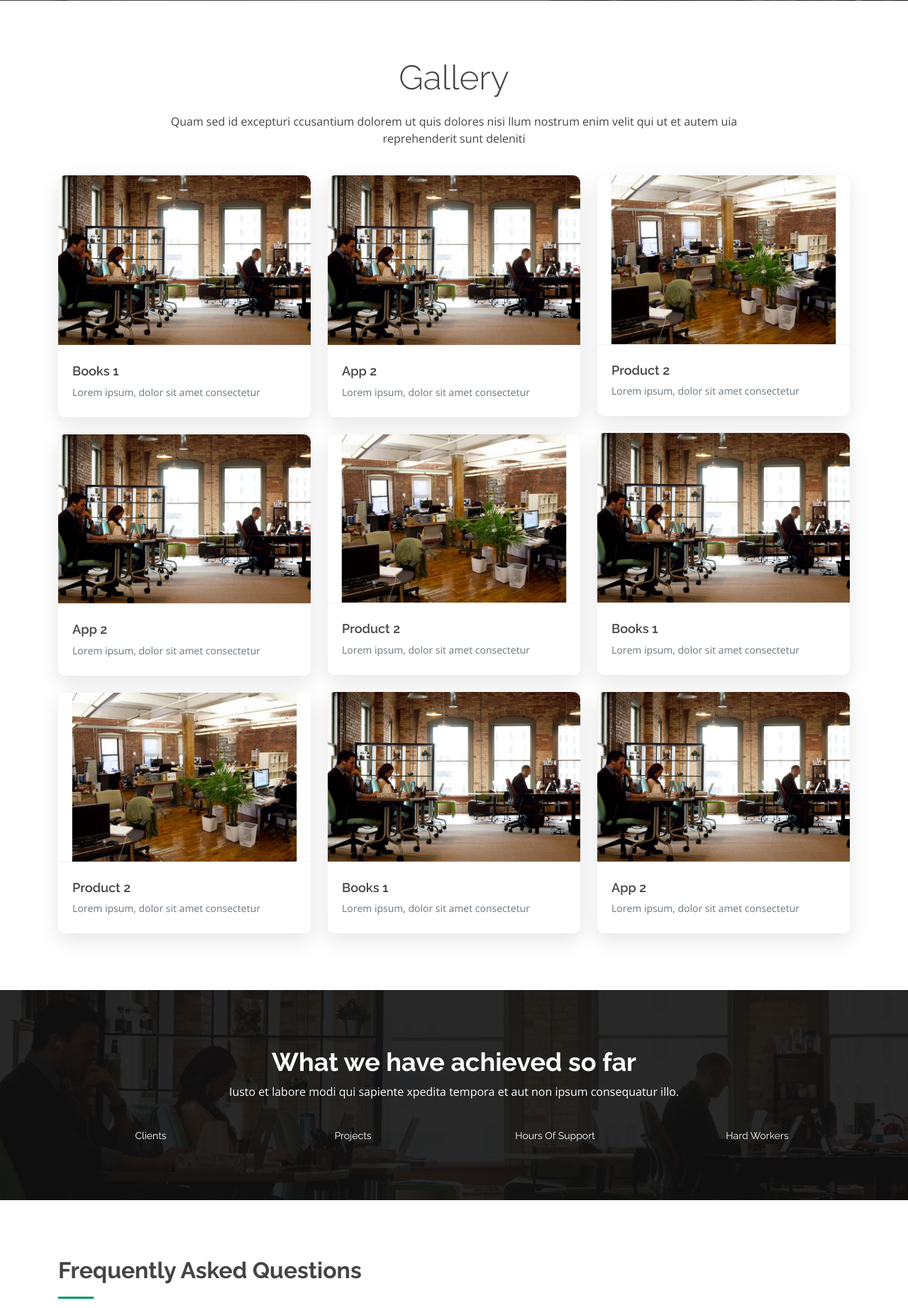
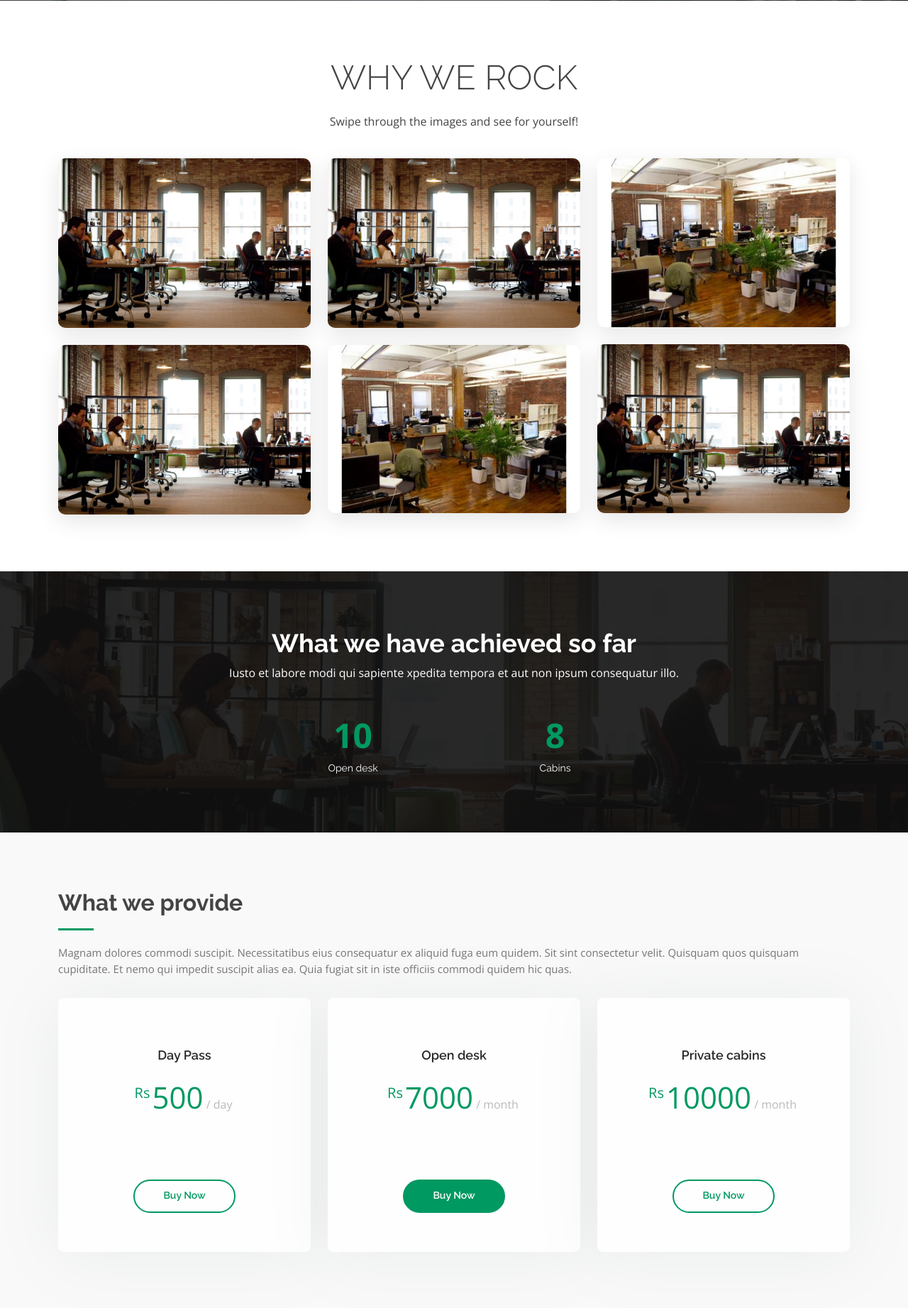
Before and after one commit to anithashanmuga/polestar, a PHP site: page / in a window 1280 px wide. Shown: the part 2489-4332 px from the top of the page at 71% size. Run offline with PHP 8.4, Linux system fonts and the light colour scheme; some libraries are stand-ins or nearby versions.

Commit message:
clean up

```diff
--- a/includes/footer.php
+++ b/includes/footer.php
@@ -3,13 +3,13 @@
     <div class="container">
       <h3>Polestar</h3>
       <p>It’s as necessary to have a distraction-free workplace as much as it is necessary to have work on your plate </p>
-      <div class="social-links">
+      <!-- <div class="social-links">
         <a href="#" class="twitter"><i class="bx bxl-twitter"></i></a>
         <a href="#" class="facebook"><i class="bx bxl-facebook"></i></a>
         <a href="#" class="instagram"><i class="bx bxl-instagram"></i></a>
         <a href="#" class="google-plus"><i class="bx bxl-skype"></i></a>
         <a href="#" class="linkedin"><i class="bx bxl-linkedin"></i></a>
-      </div>
+      </div> -->
       <div class="copyright">
         &copy; Copyright <strong><span>Polestar</span></strong>. All Rights Reserved
       </div>
@@ -23,6 +23,7 @@
     </div>
   </footer><!-- End Footer -->
       <!-- <script src="assets/vendor/aos/aos.js"></script> -->
+      <script src="assets/vendor/purecounter/purecounter_vanilla.js"></script>
       <script src="https://unpkg.com/aos@2.3.1/dist/aos.js"></script>
       <script src="assets/vendor/bootstrap/js/bootstrap.bundle.min.js"></script>
       <script src="assets/vendor/glightbox/js/glightbox.min.js"></script>
--- a/index.php
+++ b/index.php
@@ -58,7 +58,6 @@
       <a class="carousel-control-next" href="#heroCarousel" role="button" data-bs-slide="next">
         <span class="carousel-control-next-icon bi bi-chevron-right" aria-hidden="true"></span>
       </a>
-
     </div>
   </section><!-- End Hero -->
 
@@ -69,28 +68,30 @@
    <section id="about" class="about">
       <div class="container">
         <div class="section-title">
-          <h2>About Us</h2>
+          <h2>Who we are?</h2>
         </div>
 
-        <div class="row content">
-          <div class="col-lg-6 order-1">
+
+        <div class="row content justify-content-md-center ">
+          <div class="col col-lg-6">
             <img src="assets/img/Coworking.jpg" width="500" height="300" alt="">
           </div>
-          <div class="col-lg-6">
-            <p>
-              Lorem ipsum dolor sit amet, consectetur adipiscing elit, sed do eiusmod tempor incididunt ut labore et dolore
-              magna aliqua.
+          <div class="col col-lg-6 "><br><br>
+            <p> Our team is just a bunch of working people who couldn’t find the perfect work spot;
+                <ul>
+                  <li><i class="ri-check-double-line"></i>
+                  Hence, we decided to come together to solve this problem for us —- and for you.
+                  </li>
+                  <li><i class="ri-check-double-line"></i>
+                  We, at Polestar, understand that the littlest feeling of discomfort
+                  </li>
+                  <li><i class="ri-check-double-line"></i>
+                  while working can become a big deal so we make sure you don’t face them.Ever.
+                  </li>
+                </ul>
             </p>
-            <ul>
-              <li><i class="ri-check-double-line"></i> Ullamco laboris nisi ut aliquip ex ea commodo consequat</li>
-              <li><i class="ri-check-double-line"></i> Duis aute irure dolor in reprehenderit in voluptate velit</li>
-              <li><i class="ri-check-double-line"></i> Ullamco laboris nisi ut aliquip ex ea commodo consequat</li>
-            </ul>
-            <a href="#" class="btn-learn-more">Learn More</a>
-
           </div>
         </div>
-
       </div>
    </section><!-- End About Us Section -->
 
@@ -219,8 +220,8 @@
       <div class="container">
 
         <div class="section-header">
-          <h2>Gallery</h2>
-          <p>Quam sed id excepturi ccusantium dolorem ut quis dolores nisi llum nostrum enim velit qui ut et autem uia reprehenderit sunt deleniti</p>
+          <h2>WHY WE ROCK</h2>
+          <p>Swipe through the images and see for yourself!</p>
         </div>
 
         <div class="portfolio-isotope" data-portfolio-filter="*" data-portfolio-layout="masonry" data-portfolio-sort="original-order">
@@ -230,95 +231,64 @@
             <div class="col-xl-4 col-md-6 portfolio-item filter-books">
               <div class="portfolio-wrap">
                 <a href="assets/img/cowork1.jpg"  class="glightbox"><img src="assets/img/cowork2.jpg" class="img-fluid" alt=""></a>
-                <div class="portfolio-info">
+                <!-- <div class="portfolio-info">
                   <h4><a href="portfolio-details.html" title="More Details">Books 1</a></h4>
                   <p>Lorem ipsum, dolor sit amet consectetur</p>
-                </div>
+                </div> -->
               </div>
             </div><!-- End Portfolio Item -->
 
             <div class="col-xl-4 col-md-6 portfolio-item filter-app">
               <div class="portfolio-wrap">
                 <a href="assets/img/cowork1.jpg"  class="glightbox"><img src="assets/img/cowork2.jpg" class="img-fluid" alt=""></a>
-                <div class="portfolio-info">
+                <!-- <div class="portfolio-info">
                   <h4><a href="portfolio-details.html" title="More Details">App 2</a></h4>
                   <p>Lorem ipsum, dolor sit amet consectetur</p>
-                </div>
+                </div> -->
               </div>
             </div><!-- End Portfolio Item -->
 
             <div class="col-xl-4 col-md-6 portfolio-item filter-product">
               <div class="portfolio-wrap">
                 <a href="assets/img/cowork3.jpeg"  class="glightbox"><img src="assets/img/cowork3.jpeg" class="img-fluid" alt=""></a>
-                <div class="portfolio-info">
+                <!-- <div class="portfolio-info">
                   <h4><a href="portfolio-details.html" title="More Details">Product 2</a></h4>
                   <p>Lorem ipsum, dolor sit amet consectetur</p>
-                </div>
+                </div> -->
               </div>
             </div><!-- End Portfolio Item -->
             <div class="col-xl-4 col-md-6 portfolio-item filter-books">
               <div class="portfolio-wrap">
                 <a href="assets/img/cowork1.jpg"  class="glightbox"><img src="assets/img/cowork2.jpg" class="img-fluid" alt=""></a>
-                <div class="portfolio-info">
+                <!-- <div class="portfolio-info">
                   <h4><a href="portfolio-details.html" title="More Details">Books 1</a></h4>
                   <p>Lorem ipsum, dolor sit amet consectetur</p>
-                </div>
+                </div> -->
               </div>
             </div><!-- End Portfolio Item -->
 
             <div class="col-xl-4 col-md-6 portfolio-item filter-app">
               <div class="portfolio-wrap">
                 <a href="assets/img/cowork1.jpg"  class="glightbox"><img src="assets/img/cowork2.jpg" class="img-fluid" alt=""></a>
-                <div class="portfolio-info">
+                <!-- <div class="portfolio-info">
                   <h4><a href="portfolio-details.html" title="More Details">App 2</a></h4>
                   <p>Lorem ipsum, dolor sit amet consectetur</p>
-                </div>
+                </div> -->
               </div>
             </div><!-- End Portfolio Item -->
 
             <div class="col-xl-4 col-md-6 portfolio-item filter-product">
               <div class="portfolio-wrap">
                 <a href="assets/img/cowork3.jpeg"  class="glightbox"><img src="assets/img/cowork3.jpeg" class="img-fluid" alt=""></a>
-                <div class="portfolio-info">
+                <!-- <div class="portfolio-info">
                   <h4><a href="portfolio-details.html" title="More Details">Product 2</a></h4>
                   <p>Lorem ipsum, dolor sit amet consectetur</p>
-                </div>
-              </div>
-            </div><!-- End Portfolio Item -->
-            <div class="col-xl-4 col-md-6 portfolio-item filter-books">
-              <div class="portfolio-wrap">
-                <a href="assets/img/cowork1.jpg"  class="glightbox"><img src="assets/img/cowork2.jpg" class="img-fluid" alt=""></a>
-                <div class="portfolio-info">
-                  <h4><a href="portfolio-details.html" title="More Details">Books 1</a></h4>
-                  <p>Lorem ipsum, dolor sit amet consectetur</p>
-                </div>
-              </div>
-            </div><!-- End Portfolio Item -->
-
-            <div class="col-xl-4 col-md-6 portfolio-item filter-app">
-              <div class="portfolio-wrap">
-                <a href="assets/img/cowork1.jpg"  class="glightbox"><img src="assets/img/cowork2.jpg" class="img-fluid" alt=""></a>
-                <div class="portfolio-info">
-                  <h4><a href="portfolio-details.html" title="More Details">App 2</a></h4>
-                  <p>Lorem ipsum, dolor sit amet consectetur</p>
-                </div>
-              </div>
-            </div><!-- End Portfolio Item -->
-
-            <div class="col-xl-4 col-md-6 portfolio-item filter-product">
-              <div class="portfolio-wrap">
-                <a href="assets/img/cowork3.jpeg"  class="glightbox"><img src="assets/img/cowork3.jpeg" class="img-fluid" alt=""></a>
-                <div class="portfolio-info">
-                  <h4><a href="portfolio-details.html" title="More Details">Product 2</a></h4>
-                  <p>Lorem ipsum, dolor sit amet consectetur</p>
-                </div>
+                </div> -->
               </div>
             </div><!-- End Portfolio Item -->
 
           </div><!-- End Portfolio Container -->
-
         </div>
-
       </div>
     </section><!-- End Portfolio Section -->
 
@@ -331,26 +301,16 @@
           <p>Iusto et labore modi qui sapiente xpedita tempora et aut non ipsum consequatur illo.</p>
         </div>
 
-        <div class="row counters position-relative">
+        <div class="row justify-content-md-center counters position-relative">
 
           <div class="col-lg-3 col-6 text-center">
-            <span data-purecounter-start="0" data-purecounter-end="232" data-purecounter-duration="1" class="purecounter"></span>
-            <p>Clients</p>
+            <span data-purecounter-start="0" data-purecounter-end="10" data-purecounter-duration="1" class="purecounter"></span>
+            <p>Open desk</p>
           </div>
 
           <div class="col-lg-3 col-6 text-center">
-            <span data-purecounter-start="0" data-purecounter-end="521" data-purecounter-duration="1" class="purecounter"></span>
-            <p>Projects</p>
-          </div>
-
-          <div class="col-lg-3 col-6 text-center">
-            <span data-purecounter-start="0" data-purecounter-end="1463" data-purecounter-duration="1" class="purecounter"></span>
-            <p>Hours Of Support</p>
-          </div>
-
-          <div class="col-lg-3 col-6 text-center">
-            <span data-purecounter-start="0" data-purecounter-end="15" data-purecounter-duration="1" class="purecounter"></span>
-            <p>Hard Workers</p>
+            <span data-purecounter-start="0" data-purecounter-end="8" data-purecounter-duration="1" class="purecounter"></span>
+            <p>Cabins</p>
           </div>
 
         </div>
@@ -358,8 +318,74 @@
       </div>
     </section><!-- End Counts Section -->
 
+
+     <!-- ======= Pricing Section ======= -->
+     <section id="pricing" class="pricing">
+      <div class="container">
+
+        <div class="section-title">
+          <h2>What we provide</h2>
+          <p>Magnam dolores commodi suscipit. Necessitatibus eius consequatur ex aliquid fuga eum quidem. Sit sint consectetur velit. Quisquam quos quisquam cupiditate. Et nemo qui impedit suscipit alias ea. Quia fugiat sit in iste officiis commodi quidem hic quas.</p>
+        </div>
+
+        <div class="row">
+
+          <div class="col-lg-4 col-md-6">
+            <div class="box">
+              <h3>Day Pass</h3>
+              <h4><sup>Rs</sup>500<span> / day</span></h4>
+              <ul>
+                <!-- <li>Aida dere</li>
+                <li>Nec feugiat nisl</li>
+                <li>Nulla at volutpat dola</li> -->
+                <!-- <li class="na">Pharetra massa</li>
+                <li class="na">Massa ultricies mi</li> -->
+              </ul>
+              <div class="btn-wrap">
+                <a href="#" class="btn-buy">Buy Now</a>
+              </div>
+            </div>
+          </div>
+
+          <div class="col-lg-4 col-md-6 mt-4 mt-md-0">
+            <div class="box recommended">
+              <!-- <span class="recommended-badge">Recommended</span> -->
+              <h3>Open desk</h3>
+              <h4><sup>Rs</sup>7000<span> / month</span></h4>
+              <ul>
+                <!-- <li>Aida dere</li>
+                <li>Nec feugiat nisl</li>
+                <li>Nulla at volutpat dola</li> -->
+                <!-- <li class="na">Massa ultricies mi</li> -->
+              </ul>
+              <div class="btn-wrap">
+                <a href="#" class="btn-buy">Buy Now</a>
+              </div>
+            </div>
+          </div>
+
+          <div class="col-lg-4 col-md-6 mt-4 mt-lg-0">
+            <div class="box">
+              <h3>Private cabins</h3>
+              <h4><sup>Rs</sup>10000<span> / month</span></h4>
+              <ul>
+                <!-- <li>per desk</li> -->
+                <!-- <li>Nec feugiat nisl</li>
+                <li>Nulla at volutpat dola</li> -->
+              </ul>
+              <div class="btn-wrap">
+                <a href="#" class="btn-buy">Buy Now</a>
+              </div>
+            </div>
+          </div>
+
+        </div>
+
+      </div>
+    </section><!-- End Pricing Section -->
+
      <!-- ======= Frequently Asked Questions Section ======= -->
-     <section id="faq" class="faq">
+     <!-- <section id="faq" class="faq">
       <div class="container">
 
         <div class="section-title">
@@ -418,7 +444,8 @@
         </div>
 
       </div>
-    </section><!-- End Frequently Asked Questions Section -->
+    </section> -->
+    <!-- End Frequently Asked Questions Section -->
 
      <!-- ======= Contact Section ======= -->
      <section id="contact" class="contact">
```
Also changed, not shown: assets/img/Pole star - final Logo-03.png (added).
